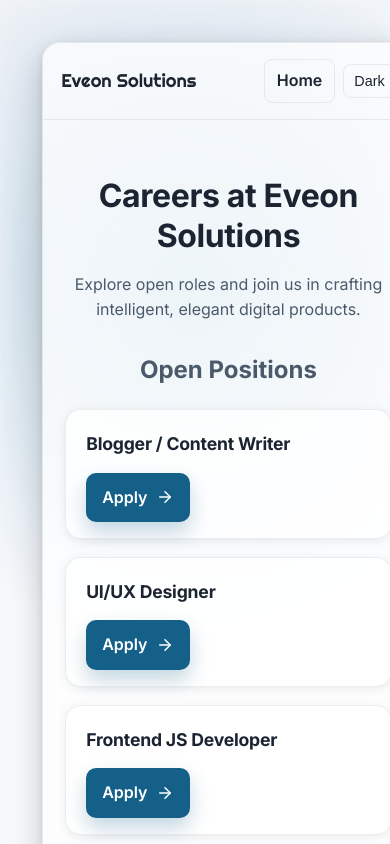
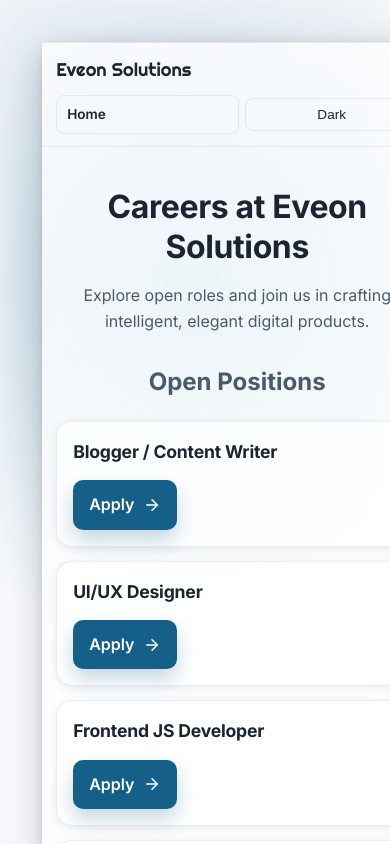
Before and after one commit to massi-allah/eveon_careers, a plain HTML site: page index.html in a window 390 px wide. Shown: the top 844 px of the page. Drawn offline with Linux system fonts and the light colour scheme.

Commit message:
Fix Header Non-responsivenes

```diff
--- a/index.html
+++ b/index.html
@@ -301,16 +301,33 @@
         outline-offset: 2px;
       }
 
+      /* Respect reduced motion preferences */
+      @media (prefers-reduced-motion: reduce) {
+        * { transition: none !important; animation: none !important; }
+      }
+
+      /* Hide spotlight effect on touch devices */
+      @media (pointer: coarse) {
+        body::before { display: none; }
+      }
+
       @media (max-width: 700px) {
-        header {
-          padding: 16px 18px;
-        }
-        main {
-          padding: 44px 22px 32px;
-        }
-        .brand {
-          font-size: 1.15rem;
-        }
+        .shell { width: 100vw; margin: 0; border-radius: 0; border-left-width: 0; border-right-width: 0; }
+        header { padding: 14px 16px; gap: 10px; flex-wrap: wrap; }
+        .header-actions { width: 100%; justify-content: flex-end; flex-wrap: wrap; gap: 6px; }
+        .header-actions .home, .header-actions .theme-toggle { padding: 8px 10px; font-size: .85rem; }
+        main { padding: 36px 18px 28px; }
+        .brand { font-size: 1.15rem; }
+        .job-card { padding: 16px; }
+        .jobs-grid { gap: 14px; }
+        .socials a { padding: 6px; }
+      }
+
+      @media (max-width: 420px) {
+        header { padding: 12px 14px; }
+        .header-actions { gap: 6px; }
+        .header-actions a, .header-actions button { flex: 1 1 auto; justify-content: center; }
+        main { padding: 28px 14px 22px; }
       }
     </style>
   </head>
@@ -463,7 +480,7 @@
               </svg>
             </a>
           </div>
-          <div class="job-card">
+          <div class="job-card" role="listitem">
             <div class="job-title">React Native Developer</div>
             <a
               class="apply"
```
